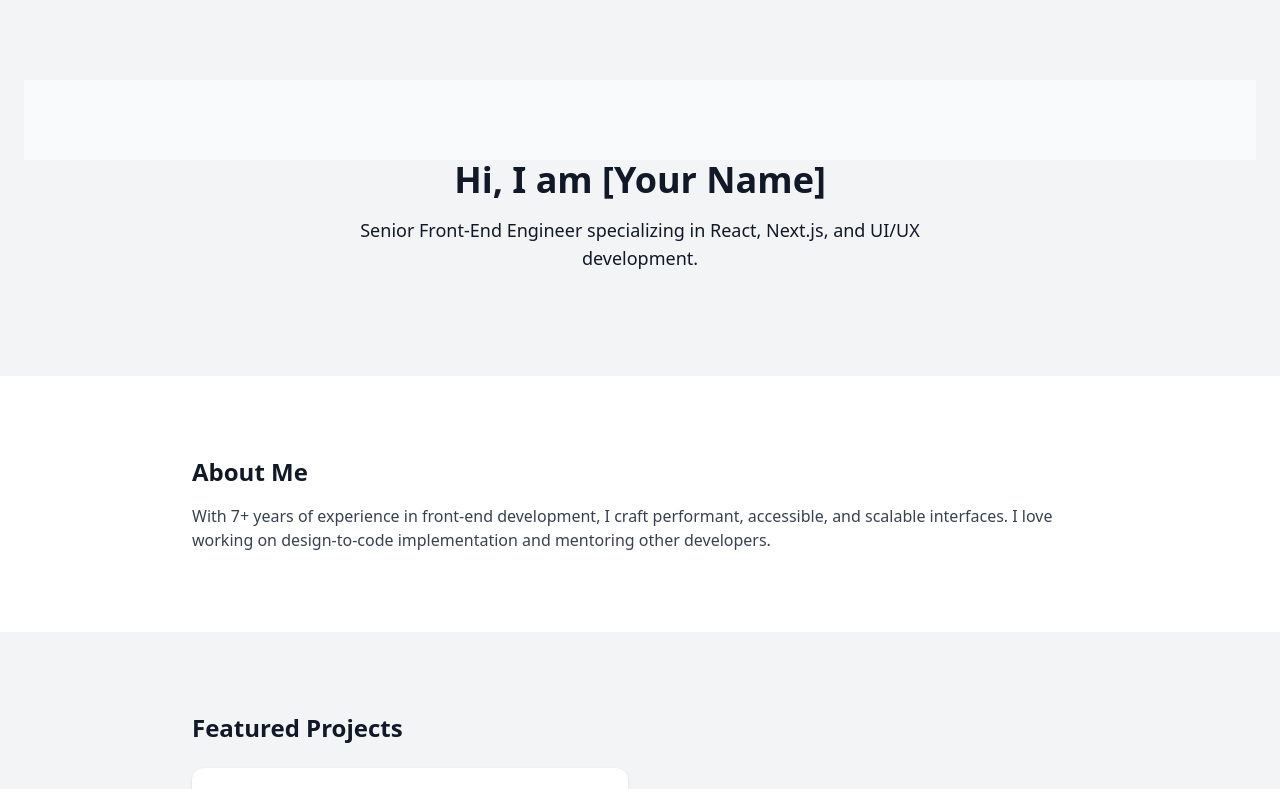
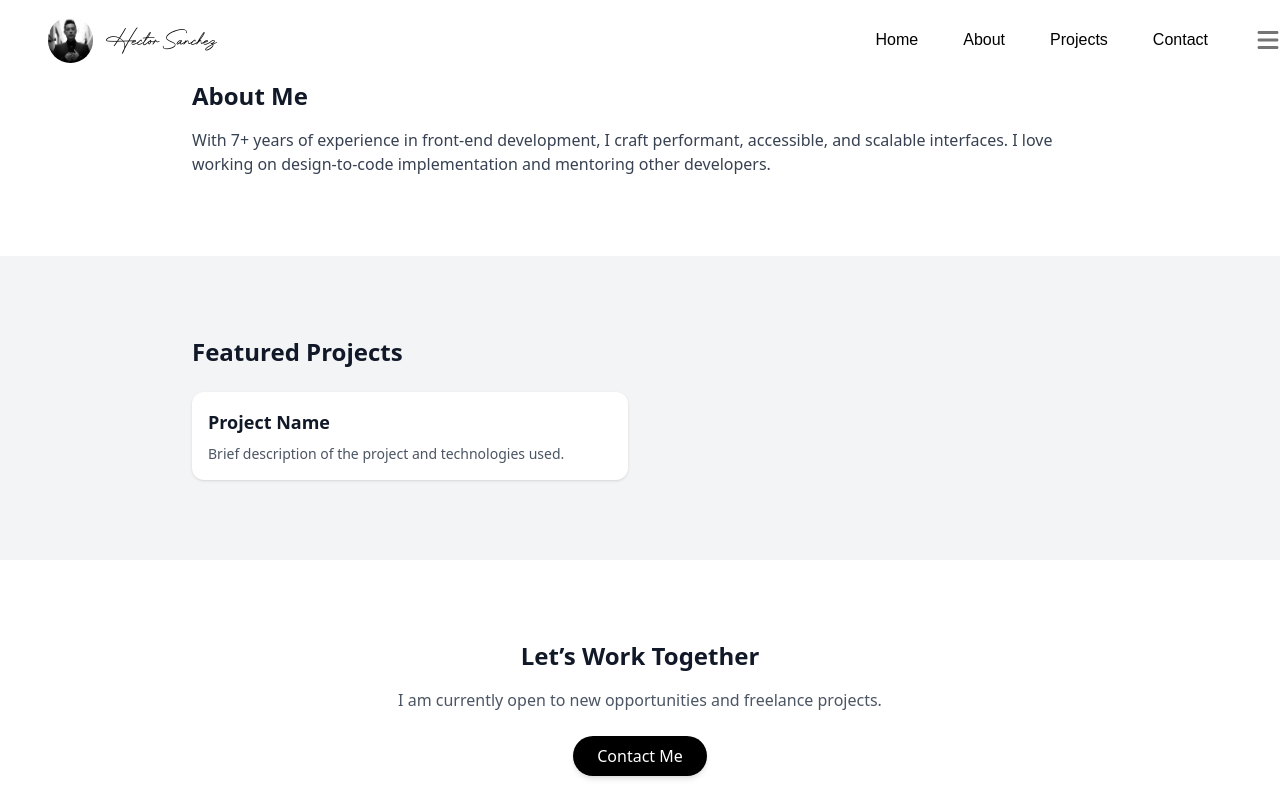
Before and after one commit to hsanchez7934/hs_portfolio, a Next.js app: page / in a window 1280 px wide. Shown: the top 789 px of the page. Built offline with nearby package versions, Linux system fonts and the light colour scheme.

Commit message:
NavBar responsive styling

```diff
--- a/package.json
+++ b/package.json
@@ -9,9 +9,13 @@
     "lint": "next lint"
   },
   "dependencies": {
+    "@emotion/react": "^11.14.0",
+    "@emotion/styled": "^11.14.0",
+    "@mui/material": "^7.1.0",
     "next": "15.1.8",
     "react": "^19.0.0",
-    "react-dom": "^19.0.0"
+    "react-dom": "^19.0.0",
+    "react-icons": "^5.5.0"
   },
   "devDependencies": {
     "@eslint/eslintrc": "^3",
--- a/src/app/globals.css
+++ b/src/app/globals.css
@@ -1,6 +1,13 @@
 @tailwind base;
 @tailwind components;
 @tailwind utilities;
+
+@font-face {
+	font-family: 'My Font';
+	src: url('/fonts/BrotherSignature-7BWnK.otf') format('truetype');
+	font-weight: 600;
+	font-style: normal;
+}
 
 :root {
 	--color1: #353535;
--- a/src/app/layout.tsx
+++ b/src/app/layout.tsx
@@ -1,19 +1,20 @@
 import type {Metadata} from 'next'
-import {Geist, Geist_Mono} from 'next/font/google'
+// import {Geist, Geist_Mono} from 'next/font/google'
 import './globals.css'
+import NavBar from './ui/NavBar/NavBar'
 
-const geistSans = Geist({
-	variable: '--font-geist-sans',
-	subsets: ['latin']
-})
+// const geistSans = Geist({
+// 	variable: '--font-geist-sans',
+// 	subsets: ['latin']
+// })
 
-const geistMono = Geist_Mono({
-	variable: '--font-geist-mono',
-	subsets: ['latin']
-})
+// const geistMono = Geist_Mono({
+// 	variable: '--font-geist-mono',
+// 	subsets: ['latin']
+// })
 
 export const metadata: Metadata = {
-	title: 'Create Next App',
+	title: 'Hector Sanchez',
 	description: 'Generated by create next app'
 }
 
@@ -24,7 +25,11 @@ export default function RootLayout({
 }>) {
 	return (
 		<html lang="en">
-			<body className={`${geistSans.variable} ${geistMono.variable} antialiased`}>{children}</body>
+			<meta name="viewport" content="width=device-width, initial-scale=1.0" />
+			<body>
+				<NavBar />
+				{children}
+			</body>
 		</html>
 	)
 }
--- a/src/app/page.tsx
+++ b/src/app/page.tsx
@@ -1,12 +1,12 @@
 import React from 'react'
 import Link from 'next/link'
-import Hero from '@/app/ui/Hero/Hero'
+// import NavBar from '@/app/ui/NavBar/NavBar'
 
 export default function Home() {
 	return (
 		<main className="min-h-screen bg-white text-gray-900 font-sans">
 			{/* Hero Section */}
-			<Hero />
+			{/* <NavBar /> */}
 			{/* About Section */}
 			<section className="py-20 px-6 bg-white">
 				<div className="max-w-4xl mx-auto">
--- a/src/app/ui/Hero/Hero.tsx
+++ b/src/app/ui/Hero/Hero.tsx
@@ -1,9 +1,6 @@
-import NavBar from '../NavBar/NavBar'
-
 export default function Hero() {
 	return (
-		<section className="py-20 px-6 text-center bg-gray-100">
-			<NavBar />
+		<section className="bg-gray-100">
 			<h1 className="text-4xl font-bold mb-4">Hi, I am [Your Name]</h1>
 			<p className="text-lg max-w-xl mx-auto mb-6">
 				Senior Front-End Engineer specializing in React, Next.js, and UI/UX development.
--- a/src/app/ui/NavBar/NavBar.tsx
+++ b/src/app/ui/NavBar/NavBar.tsx
@@ -1,7 +1,91 @@
+'use client'
+
+import {useState} from 'react'
+import Box from '@mui/material/Box'
+import IconButton from '@mui/material/IconButton'
+import Image from 'next/image'
+import Link from 'next/link'
+import Tooltip from '@mui/material/Tooltip'
+import Menu from '@mui/material/Menu'
+import MenuItem from '@mui/material/MenuItem'
+import {FaBars} from 'react-icons/fa6'
+import {Typography} from '@mui/material'
+
+const links: {text: string; href: string}[] = [
+	{text: 'Home', href: '/'},
+	{text: 'About', href: '/about'},
+	{text: 'Projects', href: '/projects'},
+	{text: 'Contact', href: '/contact'}
+]
+
+const renderedLinksLargeView = () => {
+	return links.map((link) => {
+		return (
+			<Link href={link.href} key={link.text} style={{color: '#000', marginLeft: '45px'}}>
+				{link.text}
+			</Link>
+		)
+	})
+}
+
+const renderedMobileLinks = () => {
+	return links.map((link) => {
+		return (
+			<Link href={link.href} key={link.text}>
+				<MenuItem>
+					<Typography textAlign="center">{link.text}</Typography>
+				</MenuItem>
+			</Link>
+		)
+	})
+}
+
 export default function NavBar() {
-    return (
-        <header className="min-h-20 bg-gray-50">
+	const [anchorEl, setAnchorEl] = useState<null | HTMLElement>(null)
 
-        </header>
-    )
+	const handleClick = (event: React.MouseEvent<HTMLElement>) => {
+		setAnchorEl(event.currentTarget)
+	}
+	const handleClose = () => {
+		setAnchorEl(null)
+	}
+
+	return (
+		<header className="min-h-20 flex bg-white w-full fixed items-center">
+			<div className="w-full sm:w-1/2 flex items-center pl-6 sm:pl-12">
+				<Image
+					src="/head_shot.jpg"
+					alt="Headshot of Hector Sanchez"
+					width={45}
+					height={45}
+					className="rounded-full mr-4"
+				/>
+				<p style={{fontFamily: 'My Font', color: '#000'}} className="text-2xl antialiased">
+					Hector Sanchez
+				</p>
+			</div>
+
+			<div className="hidden sm:w-1/2 sm:flex items-center justify-end pr-12">
+				<nav>{renderedLinksLargeView()}</nav>
+			</div>
+
+			<Box sx={{flexGrow: 1, display: 'flex', justifyContent: 'flex-end'}} className="sm:hidden">
+				<Tooltip title="Open settings">
+					<IconButton onClick={handleClick} sx={{p: 0}}>
+						<FaBars />
+					</IconButton>
+				</Tooltip>
+				<Menu
+					sx={{mt: '45px'}}
+					id="userSettingMenu"
+					anchorEl={anchorEl}
+					anchorOrigin={{vertical: 'top', horizontal: 'right'}}
+					open={Boolean(anchorEl)}
+					onClose={handleClose}
+				>
+					{renderedMobileLinks()}
+				</Menu>
+			</Box>
+		</header>
+	)
 }
```
Also changed, not shown: 1 other file (tests, documents, lock files or other folders).
